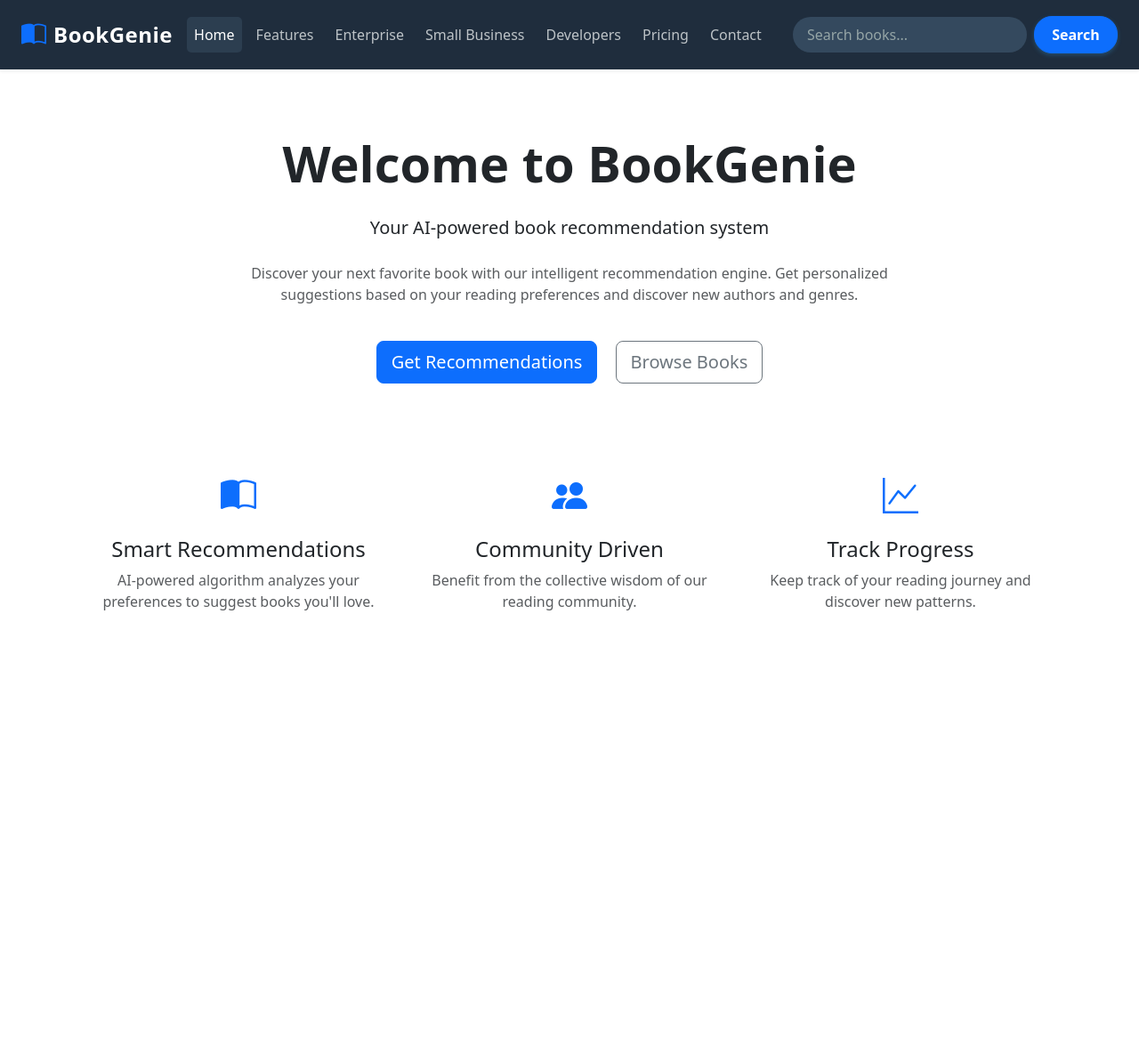
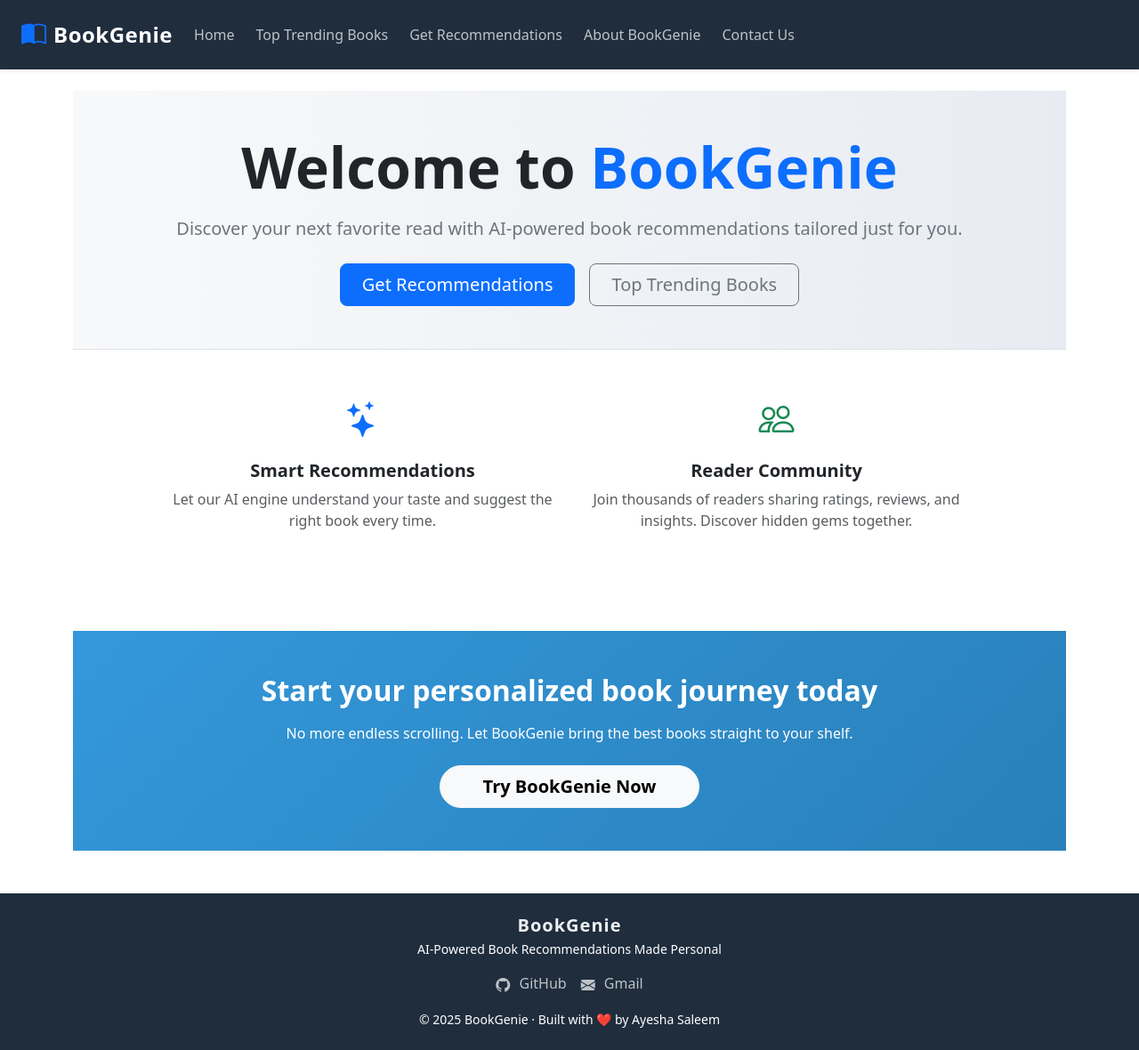
Before and after one commit to aysh34/BookGenie, a Flask app: page / in a window 1280 px wide. Shown: the whole page at 89% size. Before the commit the page ends 686 px from the top, so only its background shows below. Run offline with Flask 3, Linux system fonts and the light colour scheme.

Commit message:
Add footer, new pages, and update navigation
Introduced a modern footer component and included it in the base template. Added new routes and placeholder templates for About, Contact, Trending, and Recommend pages. Updated the navigation bar to link to these new pages and improved its structure. Added footer-specific styles to custom.css and enabled dynamic year display in the footer.

```diff
--- a/app.py
+++ b/app.py
@@ -1,18 +1,31 @@
 from flask import Flask, render_template, request, redirect, Response, url_for, flash
+from datetime import datetime
 
 app = Flask(__name__)
+
+@app.context_processor
+def inject_year():
+    return {'current_year': datetime.now().year}
 
 @app.route('/')
 def index():
     return render_template('index.html')
 
-# @app.route("/recommend_page")
-# def recommend_page():
-#     return render_template("recommend_page.html")
+@app.route('/trending')
+def trending():
+    return render_template('trending.html')
 
-# @app.route("/about")
-# def about():
-#     return render_template("about.html")
+@app.route('/recommend')
+def recommend():
+    return render_template('recommend.html')
+
+@app.route('/about')
+def about():
+    return render_template('about.html')
+
+@app.route('/contact')
+def contact():
+    return render_template('contact.html')
 
 if __name__ == '__main__':
     app.run(debug=True)
--- a/static/css/custom.css
+++ b/static/css/custom.css
@@ -64,3 +64,57 @@
   background-color: #2980b9;
   box-shadow: 0 4px 12px rgba(52, 152, 219, 0.4);
 }
+/* footer */
+.footer-modern {
+  background-color: #1f2d3d;
+  color: #bdc3c7;
+}
+
+.footer-modern h5 {
+  color: #ecf0f1;
+  letter-spacing: 1px;
+}
+
+.footer-modern .footer-link {
+  color: #bdc3c7;
+  text-decoration: none;
+  transition: color 0.2s ease;
+  font-weight: 500;
+}
+
+.footer-modern .footer-link:hover {
+  color: #3498db;
+}
+
+.footer-modern i {
+  margin-right: 6px;
+  vertical-align: middle;
+}
+.hero-section {
+  background: linear-gradient(to right, #f8f9fa, #e8ecf2);
+  border-bottom: 1px solid #dee2e6;
+}
+
+.features-section h4 {
+  font-size: 1.25rem;
+  margin-top: 1rem;
+}
+
+.cta-section {
+  background-color: #3498db;
+  background-image: linear-gradient(135deg, #3498db 0%, #2980b9 100%);
+  padding-top: 4rem;
+  padding-bottom: 4rem;
+}
+
+.cta-section .btn {
+  font-weight: 600;
+  border-radius: 25px;
+}
+.features-section i {
+  transition: transform 0.3s ease;
+}
+.features-section i:hover {
+  transform: scale(1.1);
+  color: #1f2d3d;
+}
--- a/templates/base.html
+++ b/templates/base.html
@@ -36,7 +36,7 @@
   <body>
     {% include 'includes/navbar.html' %}
     <div class="container mt-4">{% block content %}{% endblock %}</div>
-
+    {% include 'includes/footer.html' %}
     <!-- Bootstrap Bundle JS -->
     <script
       src="https://cdn.jsdelivr.net/npm/bootstrap@5.3.3/dist/js/bootstrap.bundle.min.js"
--- /dev/null
+++ b/templates/includes/footer.html
@@ -0,0 +1,23 @@
+<footer class="footer-modern py-4 mt-5 text-center text-white">
+  <div class="container">
+    <h5 class="fw-bold mb-1">BookGenie</h5>
+    <p class="small mb-3">AI-Powered Book Recommendations Made Personal</p>
+
+    <div class="d-flex justify-content-center gap-3 mb-3">
+      <a
+        href="https://github.com/ayesha-saleem"
+        target="_blank"
+        class="footer-link"
+      >
+        <i class="bi bi-github"></i> GitHub
+      </a>
+      <a href="mailto:ayesha.yourname@gmail.com" class="footer-link">
+        <i class="bi bi-envelope-fill"></i> Gmail
+      </a>
+    </div>
+
+    <p class="small mb-0">
+      &copy; {{ current_year }} BookGenie · Built with ❤️ by Ayesha Saleem
+    </p>
+  </div>
+</footer>
--- a/templates/includes/navbar.html
+++ b/templates/includes/navbar.html
@@ -12,9 +12,6 @@
       type="button"
       data-bs-toggle="collapse"
       data-bs-target="#navbarNav"
-      aria-controls="navbarNav"
-      aria-expanded="false"
-      aria-label="Toggle navigation"
     >
       <span class="navbar-toggler-icon"></span>
     </button>
@@ -22,19 +19,26 @@
     <div class="collapse navbar-collapse" id="navbarNav">
       <ul class="navbar-nav me-auto mb-2 mb-lg-0 gap-2">
         <li class="nav-item">
-          <a class="nav-link active" href="{{ url_for('index') }}">Home</a>
+          <a class="nav-link" href="{{ url_for('index') }}">Home</a>
         </li>
-        <li class="nav-item"><a class="nav-link" href="#">Features</a></li>
-        <li class="nav-item"><a class="nav-link" href="#">Enterprise</a></li>
         <li class="nav-item">
-          <a class="nav-link" href="#">Small Business</a>
+          <a class="nav-link" href="{{ url_for('trending') }}"
+            >Top Trending Books</a
+          >
         </li>
-        <li class="nav-item"><a class="nav-link" href="#">Developers</a></li>
-        <li class="nav-item"><a class="nav-link" href="#">Pricing</a></li>
-        <li class="nav-item"><a class="nav-link" href="#">Contact</a></li>
+        <li class="nav-item">
+          <a class="nav-link" href="{{ url_for('recommend') }}"
+            >Get Recommendations</a
+          >
+        </li>
+        <li class="nav-item">
+          <a class="nav-link" href="{{ url_for('about') }}">About BookGenie</a>
+        </li>
+        <li class="nav-item">
+          <a class="nav-link" href="{{ url_for('contact') }}">Contact Us</a>
+        </li>
       </ul>
-
-      <form class="d-flex align-items-center" role="search">
+      <!--<form class="d-flex align-items-center" role="search">
         <input
           class="form-control me-2 search-input"
           type="search"
@@ -42,7 +46,7 @@
           aria-label="Search"
         />
         <button class="btn btn-primary search-btn" type="submit">Search</button>
-      </form>
+      </form>-->
     </div>
   </div>
 </nav>
--- a/templates/index.html
+++ b/templates/index.html
@@ -1,57 +1,71 @@
-{% extends 'base.html' %} {% block title %}BookGenie - Home{% endblock %}
-{%block content %}
-<div class="hero-section text-center py-5">
+{% extends 'base.html' %} {% block title %}BookGenie - AI Book Recommender{%
+endblock %} {% block content %}
+
+<!-- Hero Section -->
+<section class="hero-section text-center py-5 bg-light border-bottom">
   <div class="container">
-    <h1 class="display-4 fw-bold mb-4">Welcome to BookGenie</h1>
-    <p class="lead mb-4">Your AI-powered book recommendation system</p>
-    <div class="row justify-content-center">
-      <div class="col-md-8">
+    <h1 class="display-3 fw-bold text-dark mb-3">
+      Welcome to <span class="text-primary">BookGenie</span>
+    </h1>
+    <p class="lead text-secondary mb-4">
+      Discover your next favorite read with AI-powered book recommendations
+      tailored just for you.
+    </p>
+    <div
+      class="d-flex flex-column flex-md-row justify-content-center gap-3 mt-4"
+    >
+      <a href="{{ url_for('recommend') }}" class="btn btn-primary btn-lg px-4"
+        >Get Recommendations</a
+      >
+      <a
+        href="{{ url_for('trending') }}"
+        class="btn btn-outline-secondary btn-lg px-4"
+        >Top Trending Books</a
+      >
+    </div>
+  </div>
+</section>
+
+<!-- Features Section -->
+<section class="features-section py-5">
+  <div class="container">
+    <div class="row justify-content-center text-center">
+      <div class="col-md-5 mb-5">
+        <div class="mb-3 text-primary">
+          <i class="bi bi-stars fs-1"></i>
+        </div>
+        <h4 class="fw-semibold">Smart Recommendations</h4>
         <p class="text-muted">
-          Discover your next favorite book with our intelligent recommendation
-          engine. Get personalized suggestions based on your reading preferences
-          and discover new authors and genres.
+          Let our AI engine understand your taste and suggest the right book
+          every time.
         </p>
       </div>
-    </div>
-    <div class="mt-4">
-      <a href="#" class="btn btn-primary btn-lg me-3">Get Recommendations</a>
-      <a href="#" class="btn btn-outline-secondary btn-lg">Browse Books</a>
-    </div>
-  </div>
-</div>
-
-<div class="features-section py-5">
-  <div class="container">
-    <div class="row">
-      <div class="col-md-4 text-center mb-4">
-        <div class="feature-icon mb-3">
-          <i class="bi bi-book-half fs-1 text-primary"></i>
+      <div class="col-md-5 mb-5">
+        <div class="mb-3 text-success">
+          <i class="bi bi-people fs-1"></i>
         </div>
-        <h4>Smart Recommendations</h4>
+        <h4 class="fw-semibold">Reader Community</h4>
         <p class="text-muted">
-          AI-powered algorithm analyzes your preferences to suggest books you'll
-          love.
-        </p>
-      </div>
-      <div class="col-md-4 text-center mb-4">
-        <div class="feature-icon mb-3">
-          <i class="bi bi-people-fill fs-1 text-primary"></i>
-        </div>
-        <h4>Community Driven</h4>
-        <p class="text-muted">
-          Benefit from the collective wisdom of our reading community.
-        </p>
-      </div>
-      <div class="col-md-4 text-center mb-4">
-        <div class="feature-icon mb-3">
-          <i class="bi bi-graph-up fs-1 text-primary"></i>
-        </div>
-        <h4>Track Progress</h4>
-        <p class="text-muted">
-          Keep track of your reading journey and discover new patterns.
+          Join thousands of readers sharing ratings, reviews, and insights.
+          Discover hidden gems together.
         </p>
       </div>
     </div>
   </div>
-</div>
+</section>
+
+<!-- Call to Action -->
+<section class="cta-section py-5 bg-primary text-white text-center">
+  <div class="container">
+    <h2 class="fw-bold mb-3">Start your personalized book journey today</h2>
+    <p class="mb-4">
+      No more endless scrolling. Let BookGenie bring the best books straight to
+      your shelf.
+    </p>
+    <a href="{{ url_for('recommend') }}" class="btn btn-light btn-lg px-5"
+      >Try BookGenie Now</a
+    >
+  </div>
+</section>
+
 {% endblock %}
```
Also changed, not shown: templates/about.html (added), templates/contact.html (added), templates/recommend.html (added), templates/trending.html (added).
